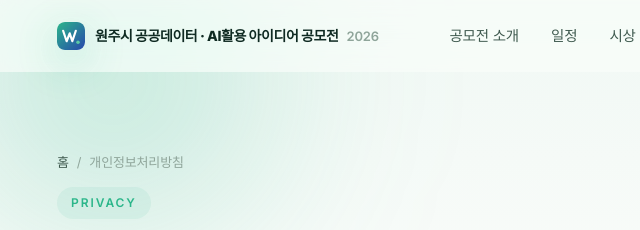
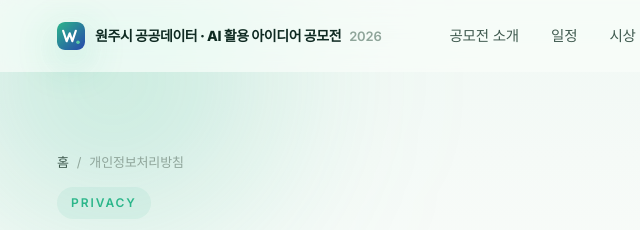
Before and after one commit to wjdatacon/opendata_2026, a plain HTML site: page privacy.html in a window 1280 px wide. Shown: the top 230 px of the page, 7-647 px from the left. Drawn offline with Linux system fonts and the light colour scheme; a web font is replaced by a local one.

Commit message:
Correct spacing in brand text for privacy.html

```diff
--- a/privacy.html
+++ b/privacy.html
@@ -37,7 +37,7 @@
       <a href="index.html" class="brand" aria-label="홈으로">
         <span class="brand-mark" aria-hidden="true"></span>
         <span class="brand-text">
-          <strong>원주시 공공데이터 · AI활용 아이디어 공모전</strong>
+          <strong>원주시 공공데이터 · AI 활용 아이디어 공모전</strong>
           <em>2026</em>
         </span>
       </a>
```
